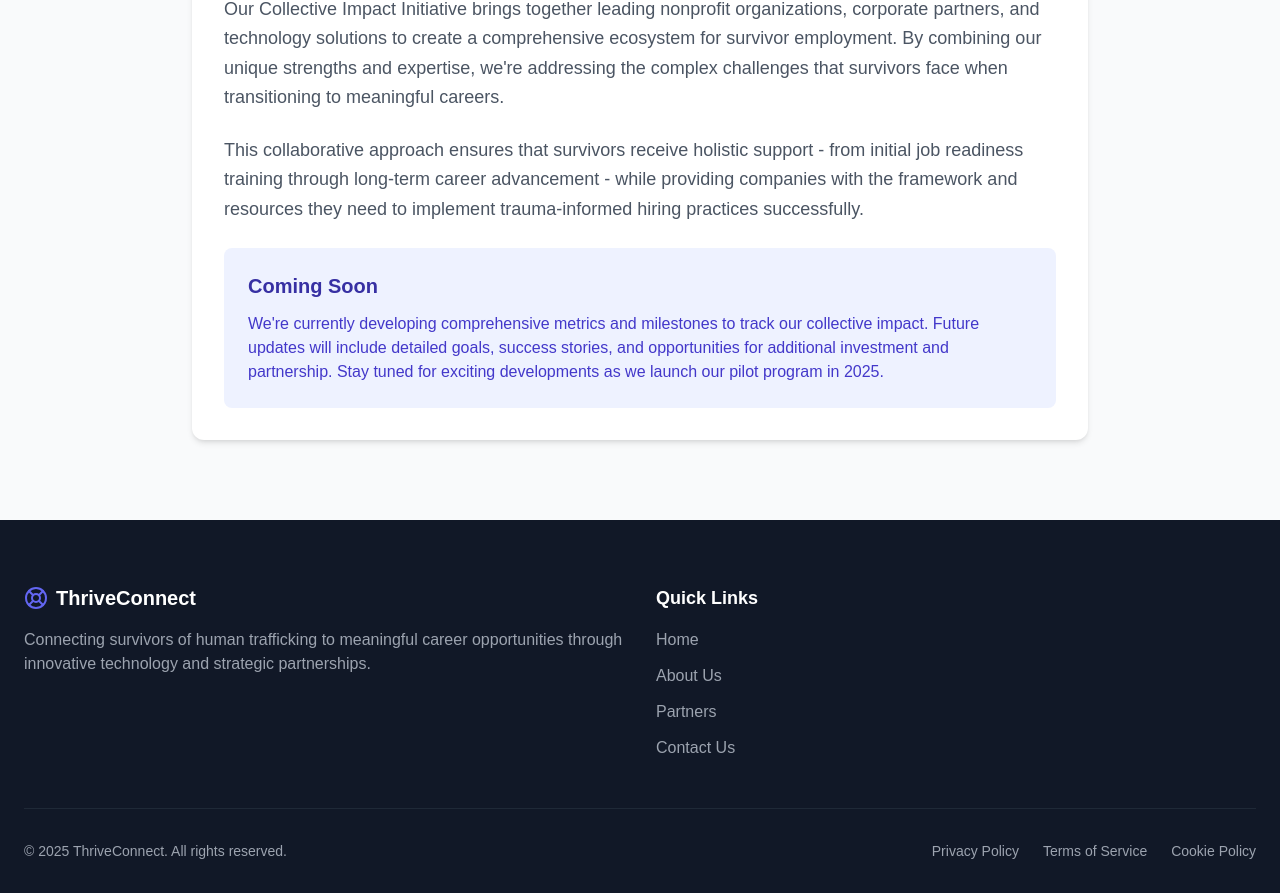
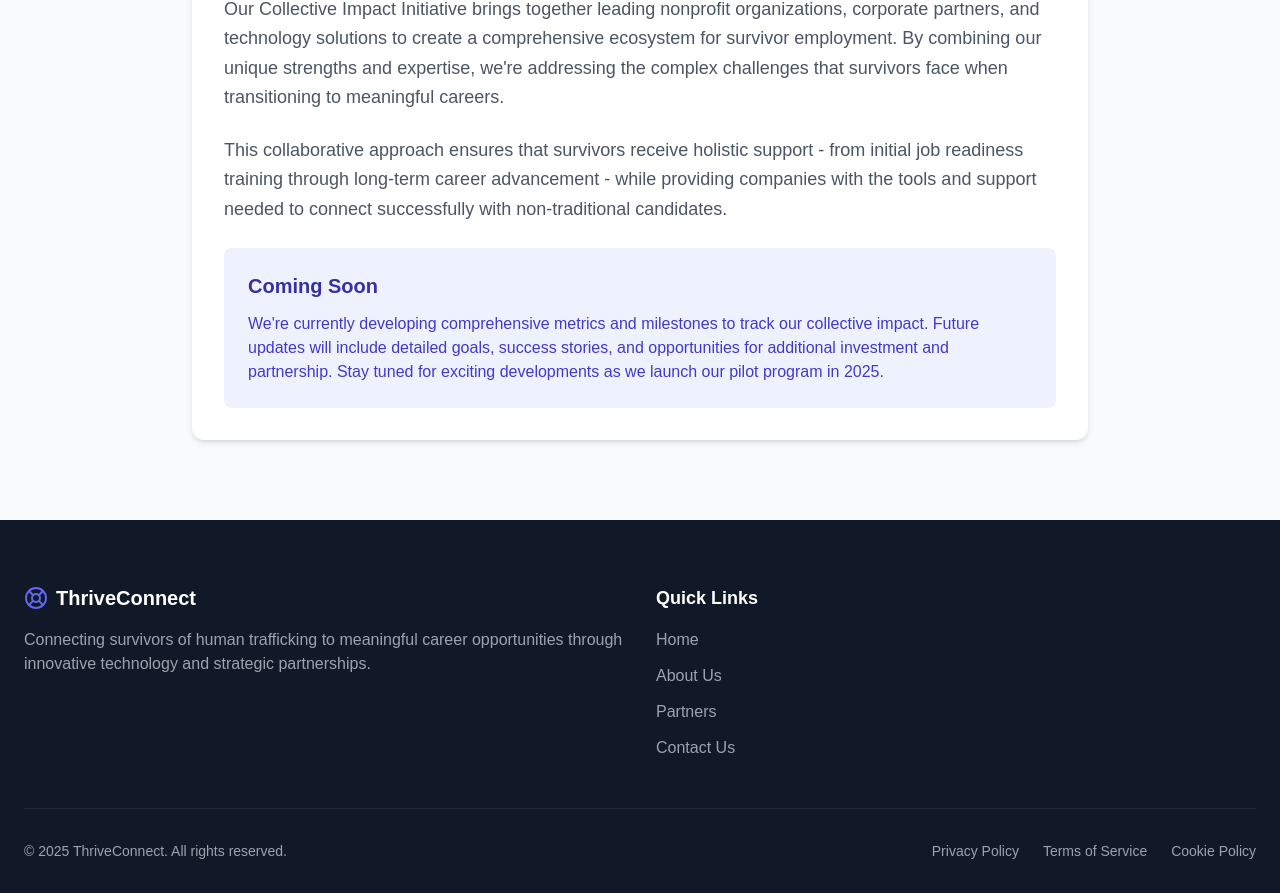
Before and after one commit to LHack47/thriveconnect, a React (Vite) app: page /about in a window 1280 px wide. Shown: the part 1431-2324 px from the top of the page. Built offline with nearby package versions, Linux system fonts and the light colour scheme.

Commit message:
Updating corporate language

```diff
--- a/src/pages/AboutPage.tsx
+++ b/src/pages/AboutPage.tsx
@@ -144,7 +144,7 @@ const AboutPage: React.FC = () => {
               </p>
 
               <p className="text-gray-600 text-lg leading-relaxed mb-6">
-                This collaborative approach ensures that survivors receive holistic support - from initial job readiness training through long-term career advancement - while providing companies with the framework and resources they need to implement trauma-informed hiring practices successfully.
+                This collaborative approach ensures that survivors receive holistic support - from initial job readiness training through long-term career advancement - while providing companies with the tools and support needed to connect successfully with non-traditional candidates.
               </p>
 
               <div className="bg-primary-50 rounded-lg p-6">
```
